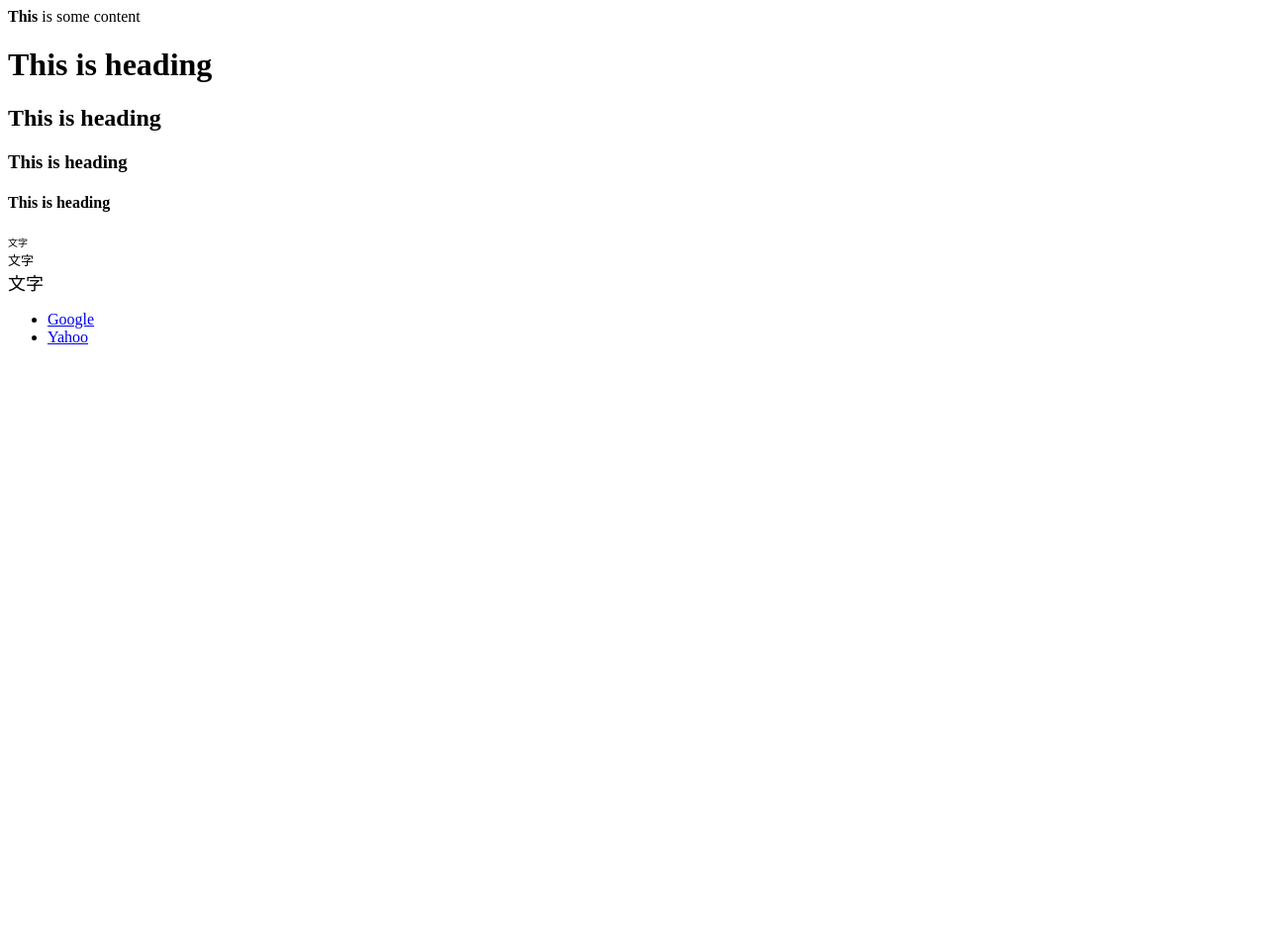
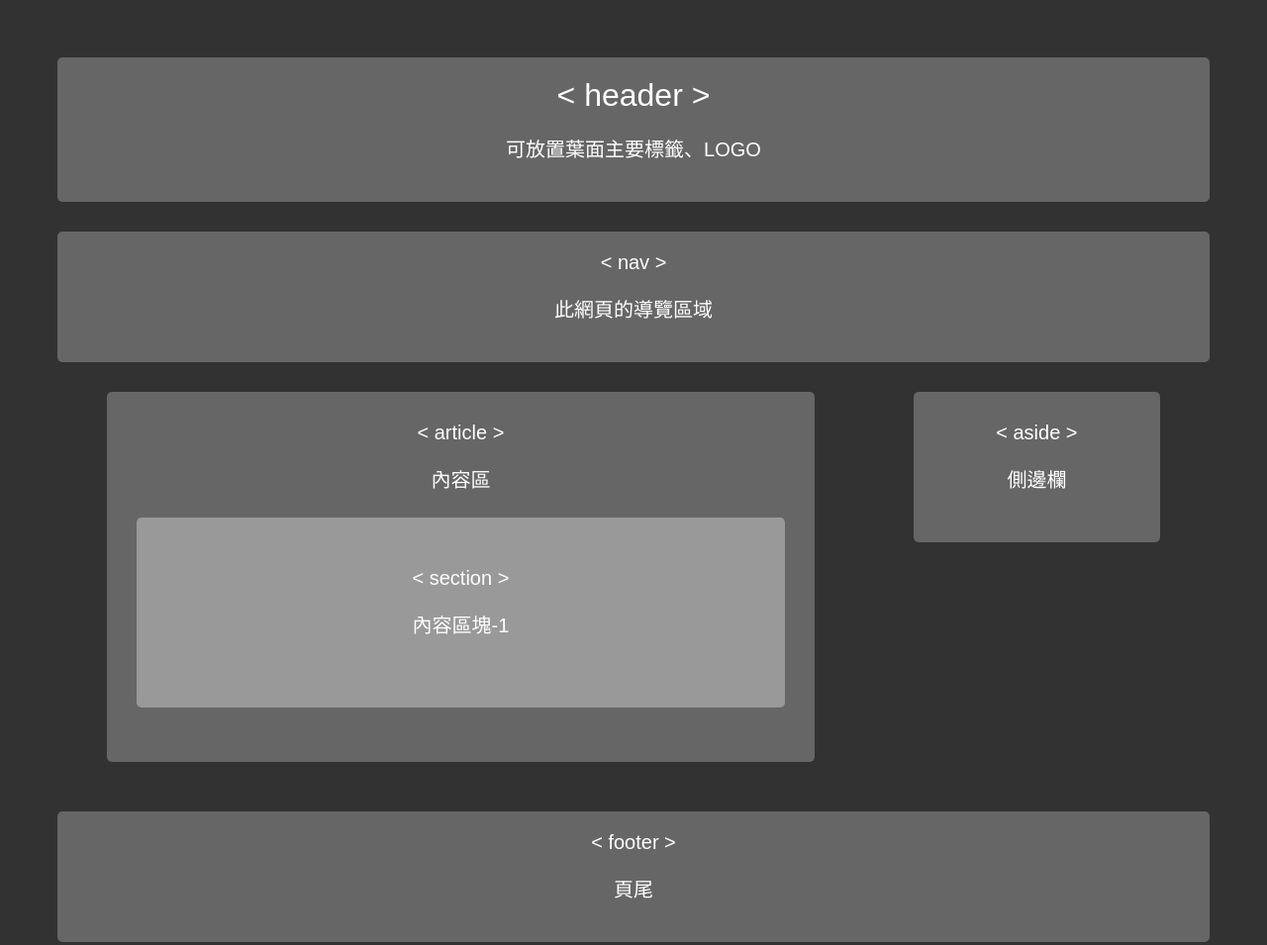
Before and after one commit to Evancruise/Evancruise.github.io, a plain HTML site: page index.html in a window 1280 px wide. Shown: the whole page at 99% size. Before the commit the page ends 800 px from the top, so only its background shows below. Drawn offline with Linux system fonts and the light colour scheme.

Commit message:
Add files via upload

```diff
--- a/index.html
+++ b/index.html
@@ -2,28 +2,41 @@
 <html lang="en">
 <head>
     <meta charset="UTF-8">
+    <link href="sec.css" rel="stylesheet">
     <title>Document</title>
 </html>
 
-<!-- ps -->
-<!-- ps -->
+<body>
+    <!-- header -->
+    <header>
+        <h1>< header ><p> 可放置葉面主要標籤、LOGO </p></h1>
+    </header>
 
-<body>
-    <p1> <strong> This </strong> is some content</p1>
-    <h1>This is heading</h1>
-    <h2>This is heading</h2>
-    <h3>This is heading</h3>
-    <h4>This is heading</h4>
-    <font size="1">文字</font></br>
-    <font size="2">文字</font></br>
-    <font size="4">文字</font></br>
-
-    <!-- semantic tag -->
+    <!-- nav -->
     <nav class="menu">
+        < nav ><p> 此網頁的導覽區域 </p>
         <ul>
-            <li><a href="https://www.google.com.tw/"> Google </a></li> <!-- 超連結 -->
-            <li><a href="https://tw.yahoo.com/"> Yahoo </a></li> <!-- 超連結 -->
         </ul>
     </nav>
+
+    <!-- article -->
+    <article>
+        < article > <p> 內容區 </p>
+        <!-- section -->
+        <section>
+        < section > <p> 內容區塊-1 </p>
+        </section>
+    </article>
+
+    <!-- aside -->
+    <aside>
+        < aside > <p> 側邊欄 </p>
+    </aside>
+
+    <!-- footer 頁尾 -->
+    <footer>
+        < footer > <p> 頁尾 </p>
+    </footer>
+
 </body>
 </html>
--- /dev/null
+++ b/s.css
@@ -0,0 +1,107 @@
+*
+{
+  color: #fff;
+  font-size: 15px;
+  font-weight: 300;
+  box-sizing: border-box;
+  font-family: 'Metrophobic', Arial, serif; font-weight: 300;
+}
+
+body
+{
+  background-color: #323232;
+  padding: 50px;
+}
+
+header,
+nav,
+section,
+aside,
+footer
+{
+  text-align: center;
+  background-color: #666666;
+  border-radius: 5px;
+  padding: 50px;
+}
+
+header,
+nav,
+footer
+{
+  width: 100%;
+  padding: 50px;
+}
+
+header
+{
+  margin-bottom: 50px;
+}
+
+h1
+{
+  margin: 0;
+}
+
+nav,
+aside
+{
+  width: 25%;
+}
+
+section
+{
+  float: left;
+  width: calc(50% - 100px);
+  margin: 0 50px 50px 50px;
+}
+
+section header,
+section article,
+section footer
+{
+  width: 100%;
+  background-color: #999999;
+  border-radius: 5px;
+  margin: 0;
+  padding: 50px;
+}
+
+section article
+{
+  margin: 25px 0;
+}
+
+nav
+{
+  float: left;
+}
+
+aside
+{
+  float: right;
+}
+
+nav ul
+{
+  list-style-type: none;
+  padding: 0;
+  margin-bottom: 0;
+}
+
+nav li
+{
+  display: inline-block;
+  margin: 0 0 0 50px;
+  width: 100px;
+}
+
+nav li:first-child
+{
+  margin-left: 0;
+}
+
+footer
+{
+  clear: both;
+}
--- /dev/null
+++ b/sec.css
@@ -0,0 +1,104 @@
+*
+{
+  color: #fff;
+  font-size: 20px;
+  font-weight: 300;
+  box-sizing: border-box;
+  font-family: 微軟正黑體, 'Metrophobic', Arial, serif; font-weight: 400;
+}
+h1
+{
+font-size: 32px;
+}
+h2
+{
+font-size: 28px;
+}
+
+
+
+body
+{
+  background-color: #323232;
+  padding: 50px;
+}
+
+header,
+nav,
+article,
+aside,
+footer
+{
+  text-align: center;
+  background-color: #666666;
+  border-radius: 5px;
+  padding: 30px;
+}
+
+header,
+nav,
+footer
+{
+  width: 100%;
+  padding: 20px;
+}
+
+header,nav
+{
+  margin-bottom: 30px;
+}
+
+h1
+{
+  margin: 0;
+}
+
+aside
+{
+  width: calc(30% - 100px);
+  margin: 0 50px ;
+}
+
+article
+{
+  float: left;
+
+  width: calc(70% - 100px);
+  margin: 0 50px 50px 50px;
+}
+
+article section
+{
+  width: 100%;
+  background-color: #999999;
+  border-radius: 5px;
+  margin: 25px 0;
+  padding: 50px;
+}
+
+aside
+{
+  float: right;
+}
+
+nav ul
+{
+  padding: 0;
+  margin-bottom: 0;
+}
+
+nav li
+{
+  display: inline;
+  font-size: 16px;
+  font-family: 微軟正黑體;
+}
+
+footer
+{
+  clear: both;
+}
+p
+{
+  font-size: 20px;
+}
```
